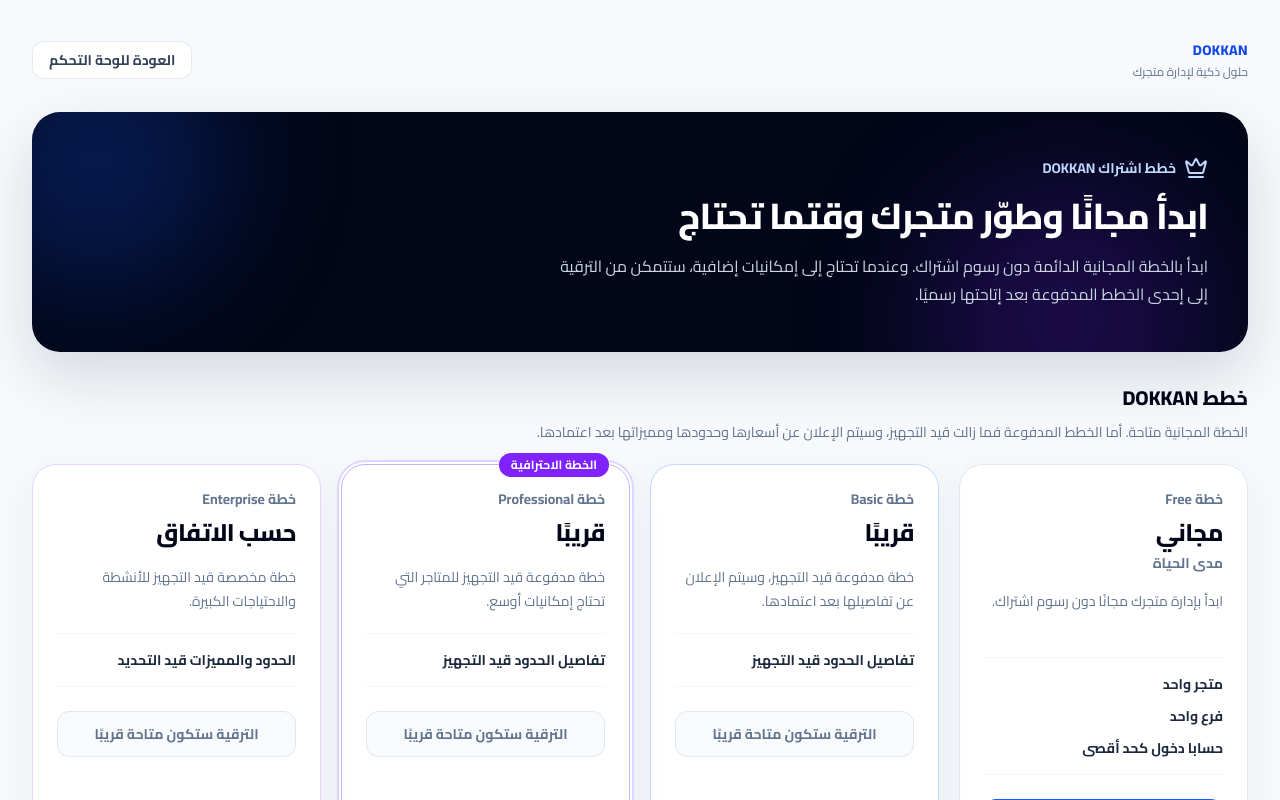
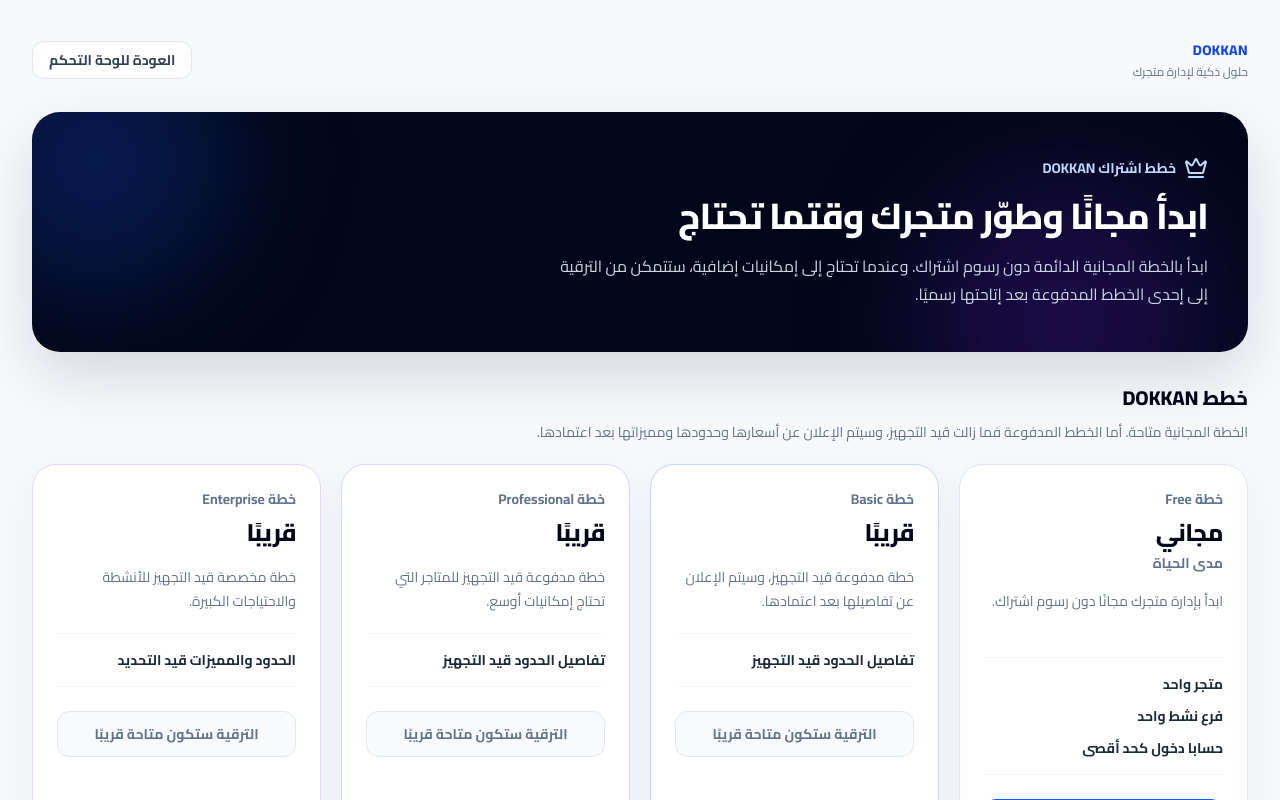
Before and after one commit to starvip904-bot/Ramyalaadesigner-, a Next.js app: page /pricing in a window 1280 px wide. Shown: the top 800 px of the page. Built offline with nearby package versions, Linux system fonts and the light colour scheme.

Commit message:
Update subscription-plans.tsx

```diff
--- a/components/subscription-plans.tsx
+++ b/components/subscription-plans.tsx
@@ -10,10 +10,9 @@ export type Plan = {
   price: string
   cadence: string
   description: string
-  accent: string
+  accent: 'slate' | 'blue' | 'purple' | 'violet'
   limits: string[]
   features: string[]
-  featured?: boolean
   available: boolean
 }
 
@@ -27,7 +26,7 @@ export const plans: Plan[] = [
     accent: 'slate',
     limits: [
       'متجر واحد',
-      'فرع واحد',
+      'فرع نشط واحد',
       'حسابا دخول كحد أقصى',
     ],
     features: [],
@@ -38,7 +37,8 @@ export const plans: Plan[] = [
     name: 'Basic',
     price: 'قريبًا',
     cadence: '',
-    description: 'خطة مدفوعة قيد التجهيز، وسيتم الإعلان عن تفاصيلها بعد اعتمادها.',
+    description:
+      'خطة مدفوعة قيد التجهيز، وسيتم الإعلان عن تفاصيلها بعد اعتمادها.',
     accent: 'blue',
     limits: ['تفاصيل الحدود قيد التجهيز'],
     features: [],
@@ -49,19 +49,20 @@ export const plans: Plan[] = [
     name: 'Professional',
     price: 'قريبًا',
     cadence: '',
-    description: 'خطة مدفوعة قيد التجهيز للمتاجر التي تحتاج إمكانيات أوسع.',
+    description:
+      'خطة مدفوعة قيد التجهيز للمتاجر التي تحتاج إمكانيات أوسع.',
     accent: 'purple',
     limits: ['تفاصيل الحدود قيد التجهيز'],
     features: [],
-    featured: true,
     available: false,
   },
   {
     code: 'enterprise',
     name: 'Enterprise',
-    price: 'حسب الاتفاق',
+    price: 'قريبًا',
     cadence: '',
-    description: 'خطة مخصصة قيد التجهيز للأنشطة والاحتياجات الكبيرة.',
+    description:
+      'خطة مخصصة قيد التجهيز للأنشطة والاحتياجات الكبيرة.',
     accent: 'violet',
     limits: ['الحدود والمميزات قيد التحديد'],
     features: [],
@@ -73,7 +74,7 @@ function accentClasses(accent: Plan['accent']) {
   return {
     slate: 'border-slate-200',
     blue: 'border-blue-200',
-    purple: 'border-violet-300',
+    purple: 'border-violet-200',
     violet: 'border-purple-200',
   }[accent]
 }
@@ -88,18 +89,8 @@ export function PlanGrid({
       {plans.map((plan) => (
         <article
           key={plan.code}
-          className={`relative flex flex-col rounded-[1.5rem] border bg-white p-6 shadow-[0_12px_40px_rgba(46,80,120,.06)] ${accentClasses(plan.accent)} ${
-            plan.featured
-              ? 'ring-2 ring-violet-200 ring-offset-2'
-              : ''
-          }`}
+          className={`relative flex flex-col rounded-[1.5rem] border bg-white p-6 shadow-[0_12px_40px_rgba(46,80,120,.06)] ${accentClasses(plan.accent)}`}
         >
-          {plan.featured && (
-            <div className="absolute -top-3 right-5 rounded-full bg-violet-600 px-3 py-1 text-xs font-bold text-white">
-              الخطة الاحترافية
-            </div>
-          )}
-
           <div className="flex items-start justify-between gap-3">
             <div>
               <p className="text-sm font-bold text-slate-500">
@@ -118,7 +109,7 @@ export function PlanGrid({
             </div>
 
             {plan.code === currentPlan && (
-              <span className="rounded-full bg-blue-50 px-2.5 py-1 text-[11px] font-bold text-blue-700">
+              <span className="shrink-0 rounded-full bg-blue-50 px-2.5 py-1 text-[11px] font-bold text-blue-700">
                 خطتك الحالية
               </span>
             )}
@@ -186,13 +177,19 @@ export function UsageCard({
   limit: string
   tone?: 'blue' | 'purple' | 'green'
 }) {
-  const percentage =
-    limit === 'غير محدود'
-      ? 18
-      : Math.min(
-          Math.round((used / Number(limit)) * 100),
+  const numericLimit = Number(limit)
+
+  const hasNumericLimit =
+    limit.trim() !== '' &&
+    Number.isFinite(numericLimit) &&
+    numericLimit > 0
+
+  const percentage = hasNumericLimit
+    ? Math.min(
+        Math.round((used / numericLimit) * 100),
         100
       )
+    : 0
 
   const colors = {
     blue: 'bg-blue-600',
@@ -206,23 +203,32 @@ export function UsageCard({
         <p className="text-sm font-bold text-slate-700">
           {label}
         </p>
+
         <p className="text-xs text-slate-500">
           {used} / {limit}
         </p>
       </div>
 
-      <div className="mt-4 h-2 rounded-full bg-slate-100">
+      {hasNumericLimit ? (
+        <>
+          <div className="mt-4 h-2 overflow-hidden rounded-full bg-slate-100">
             <div
-          className={`h-2 rounded-full ${colors[tone]}`}
+              className={`h-2 rounded-full transition-all ${colors[tone]}`}
               style={{ width: `${percentage}%` }}
             />
           </div>
 
           <p className="mt-3 text-xs text-slate-500">
+            {percentage}% من الحد المتاح
+          </p>
+        </>
+      ) : (
+        <p className="mt-3 text-xs leading-6 text-slate-500">
           {limit === 'غير محدود'
             ? 'استخدام مرن ضمن خطتك'
-          : `${percentage}% من الحد المتاح`}
+            : 'سيتم تحديد الحد عند اعتماد تفاصيل الخطة'}
         </p>
+      )}
     </div>
   )
 }
```
Lines whose indentation alone changed are shown as unchanged.
